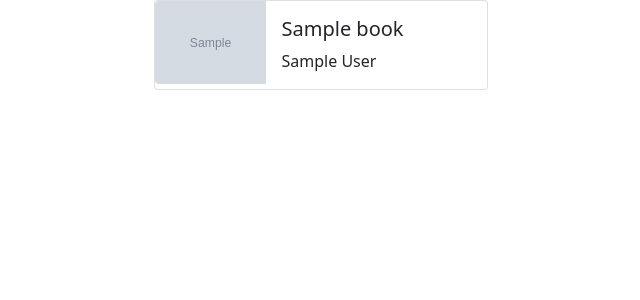
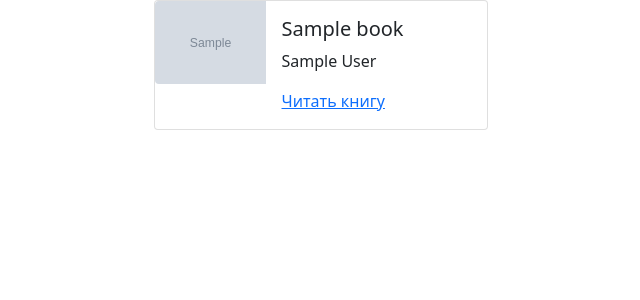
Before and after one commit to romanvolodin/dvmn_parse_book_library, a Python web app: template templates/index.html in a window 1280 px wide. Shown: the top 300 px of the page, without its empty margins (319-959 px from the left). Run offline with Jinja, Linux system fonts and the light colour scheme; the template is opened without the code that fills it: most values are stand-ins (such as "Sample title", 1, 10 or a date in 2020); grey boxes marked "Sample" are stand-in pictures.

Commit message:
Add links to books txt files

```diff
--- a/render.py
+++ b/render.py
@@ -10,6 +10,7 @@ def on_reload():
 
     for book in books:
         book["img_src"] = book["img_src"].replace("scifi_books/", "")
+        book["book_path"] = book["book_path"].replace("scifi_books/", "")
 
     env = Environment(
         loader=FileSystemLoader("./templates"),
--- a/templates/index.html
+++ b/templates/index.html
@@ -24,6 +24,7 @@
                             <div class="card-body">
                                 <h5 class="card-title">{{ book.title }}</h5>
                                 <p class="card-text">{{ book.author }}</p>
+                                <a href="{{ book.book_path}}" target="blank" class="card-text">Читать книгу</a>
                             </div>
                         </div>
                     </div>
```
